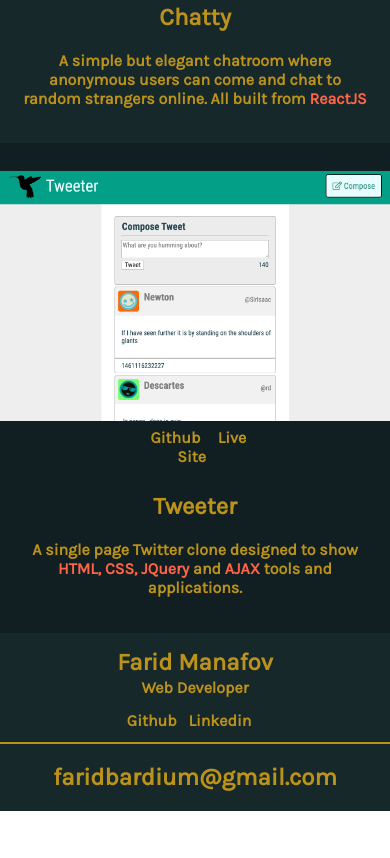
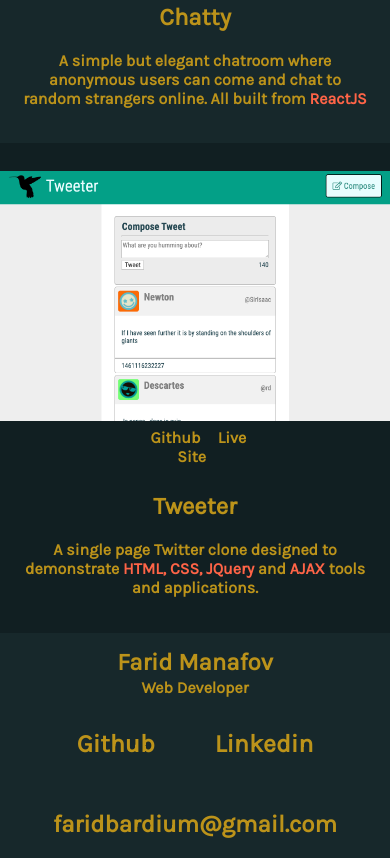
Before and after one commit to Starboy-Sharma/HTMLPortfolio, a plain HTML site: page index.html in a window 390 px wide. Shown: the part 5427-6285 px from the top of the page. Before the commit the page ends 6238 px from the top, so only its background shows below. Drawn offline with nearby package versions, Linux system fonts and the light colour scheme.

Commit message:
added more media queries to the contact me page

```diff
--- a/index.html
+++ b/index.html
@@ -171,7 +171,7 @@
         </div>
         <div class="project-description">
           <h2>Tweeter</h2>
-          <p>A single page Twitter clone designed to show <span>HTML, CSS, JQuery</span> and <span>AJAX</span> tools and applications.</p>
+          <p>A single page Twitter clone designed to demonstrate <span>HTML, CSS, JQuery</span> and <span>AJAX</span> tools and applications.</p>
         </div>
       </div>
     </section>
--- a/style.css
+++ b/style.css
@@ -379,6 +379,14 @@
   font-weight: bold;
 }
 
+@media(max-width: 800px){
+  #contact-me-section ul li {
+    padding: 10px;
+    margin: 20px;
+    font-size: 25px;
+  }
+}
+
 .footer-name{
   margin: 4% 0 0 0;
 }
@@ -412,10 +420,11 @@
   padding: 0;
 }
 
-@media(max-width: 500px){
+@media(max-width: 800px){
   .contact-me-wrapper ul{
     text-align: center;
     justify-content: center;
+    margin: auto;
   }
 }
 
@@ -432,3 +441,9 @@
   width: 400px;
   height: 2px;
 }
+
+@media(max-width: 800px){
+  .footer-line{
+    width: 0;
+  }
+}
```
